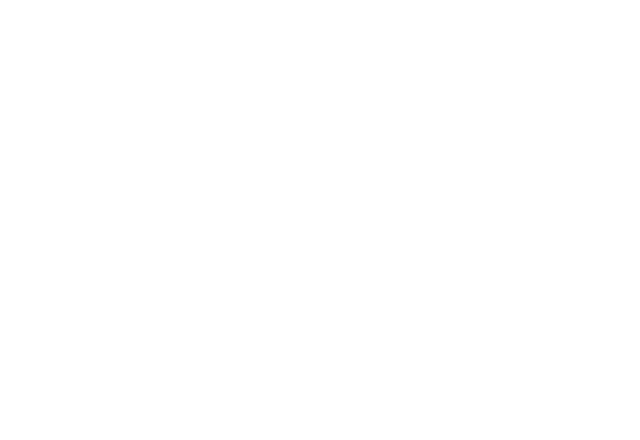
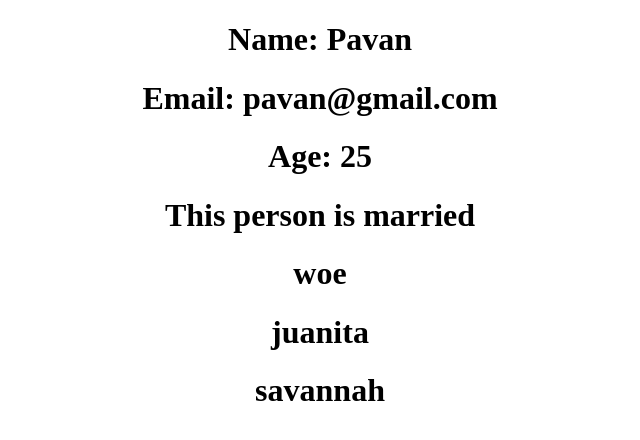
Before and after one commit to Euphoria99/react-one, a React (Create React App) app: page / in a window 1280 px wide. Shown: the top 440 px of the page, without its empty margins (320-960 px from the left). Built offline with nearby package versions, Linux system fonts and the light colour scheme.

Commit message:
React with TypeScript

```diff
--- a/src/App.tsx
+++ b/src/App.tsx
@@ -1,8 +1,24 @@
 import './App.css';
+import { Person, Country } from './components/Person'
 
 function App() {
+
+  //defining a function
+  const getAge = (name: string): number => {
+    return 24
+  }
   return (
     <div className="App">
+      <div className='App'>
+        <Person
+          name="Pavan"
+          email="pavan@gmail.com"
+          age={25}
+          isMarried={true}
+          friends={["woe", "juanita", "savannah"]}
+          country={Country.India}
+        />
+      </div>
     </div>
   );
 }
--- /dev/null
+++ b/src/components/Person.tsx
@@ -0,0 +1,29 @@
+
+interface Props {
+    name: string;
+    email: string;
+    age: number;
+    isMarried: boolean;
+    friends: string[];
+    country: Country;
+}
+
+export enum Country {
+    Brazil = "Russia",
+    India = "India",
+    USA = "USA"
+}
+
+export const Person = (props: Props) => {
+    return (
+        <div>
+            <h1>Name: {props.name}</h1>
+            <h1>Email: {props.email}</h1>
+            <h1>Age: {props.age}</h1>
+            <h1>This person {props.isMarried ? "is" : "is not"} married</h1>
+            {props.friends.map((friend: string) => (
+                <h1>{friend}</h1>
+            ))}
+        </div>
+    )
+}
```
